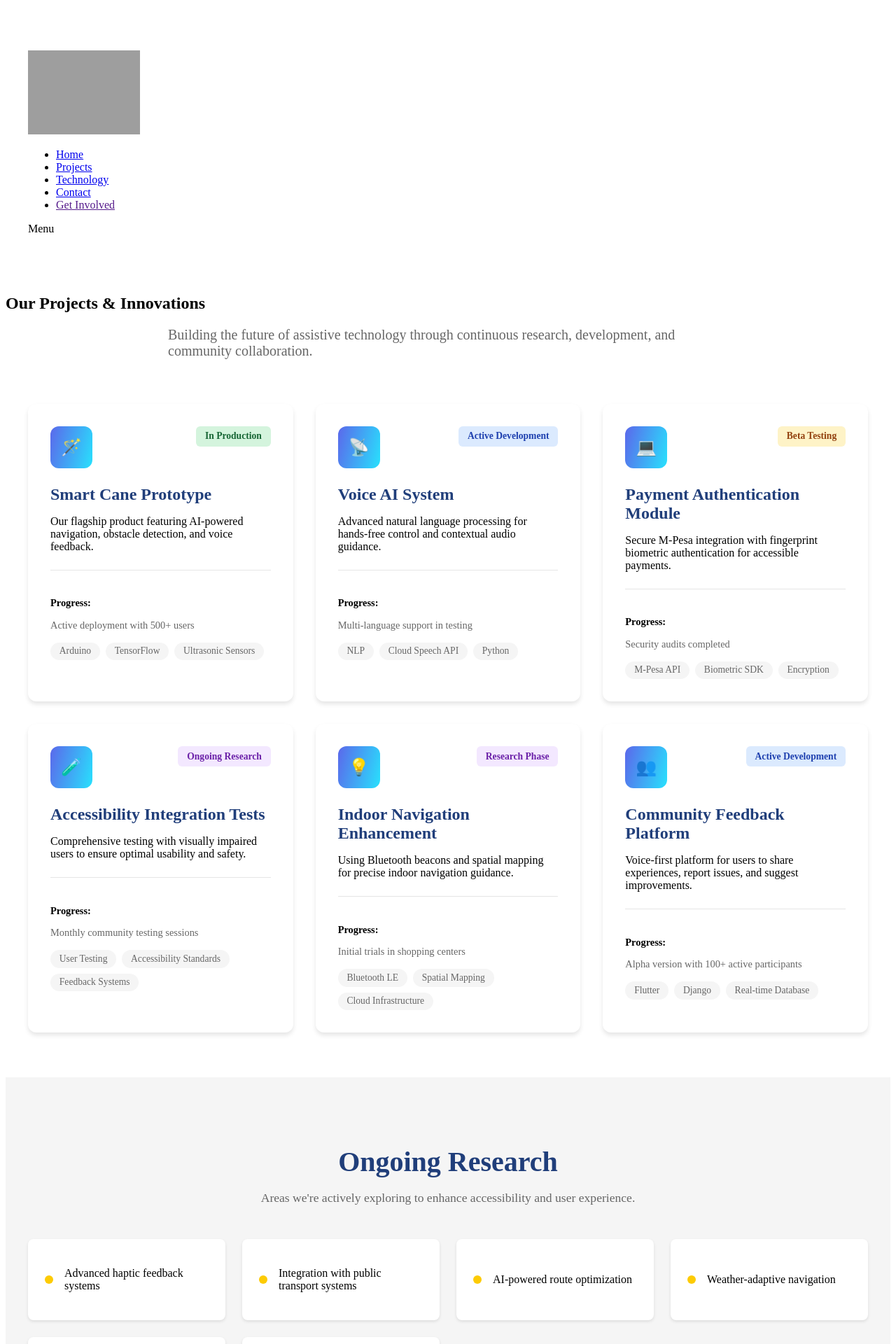
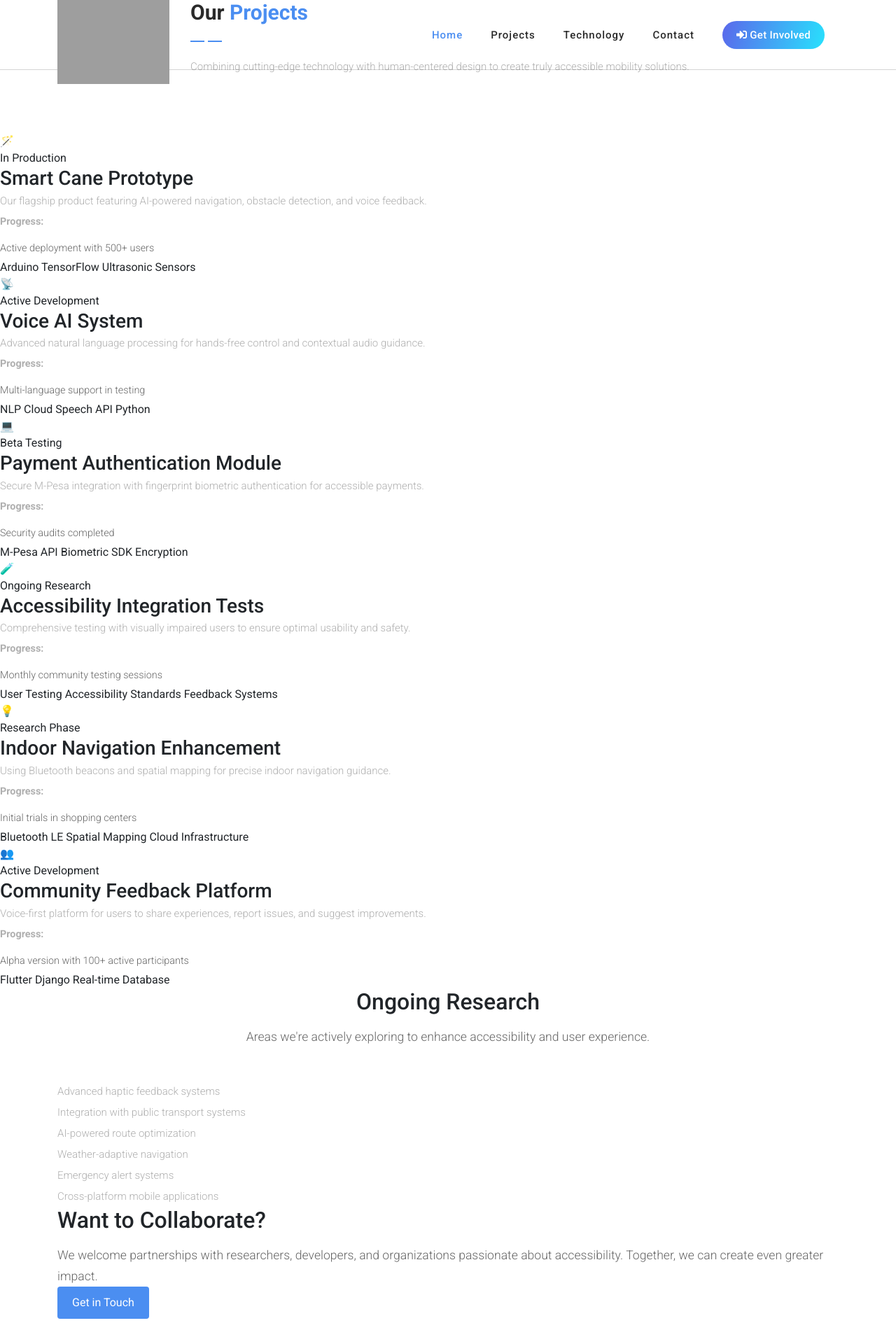
Before and after one commit to antonie-riziki/Sauti-Yetu-Official, a Django app: page /projects/ in a window 1280 px wide. Shown: the top 1920 px of the page at 70% size. Run offline with Django 5.2, Linux system fonts and the light colour scheme; some libraries are stand-ins or nearby versions; grey boxes are pictures that could not be loaded.

Commit message:
updated the system UI templates

```diff
--- a/SautiYetu/SautiYetu_app/templates/navbar.html
+++ b/SautiYetu/SautiYetu_app/templates/navbar.html
@@ -1,6 +1,7 @@
 
 
 {% load static %}
+
 
 
 <!-- ***** Header Area Start ***** -->
@@ -18,7 +19,7 @@
 
             <!-- ***** Menu Start ***** -->
             <ul class="nav">
-              <li class="scroll-to-section"><a href="#top" class="active">Home</a></li>
+              <li class="scroll-to-section"><a href="/" class="active">Home</a></li>
               <!-- <li class="scroll-to-section"><a href="#services">Services</a></li> -->
               <li class="scroll-to-section"><a href="/projects">Projects</a></li>
               <li class="scroll-to-section"><a href="/technology">Technology</a></li>
--- a/SautiYetu/SautiYetu_app/templates/projects.html
+++ b/SautiYetu/SautiYetu_app/templates/projects.html
@@ -4,171 +4,53 @@
 
 <!DOCTYPE html>
 <html lang="en">
-<head>
+
+  <head>
+
     <meta charset="UTF-8">
-    <meta name="viewport" content="width=device-width, initial-scale=1.0">
-    <title>Projects - Sauti Yetu</title>
-    <meta name="description" content="Explore Sauti Yetu's current projects and innovations in assistive technology for visual impairments.">
-    <style>
+    <meta name="viewport" content="width=device-width, initial-scale=1, shrink-to-fit=no">
+    <meta name="description" content="">
+    <meta name="author" content="">
+    <link rel="preconnect" href="https://fonts.googleapis.com">
+    <link rel="preconnect" href="https://fonts.gstatic.com" crossorigin>
+    <link href="https://fonts.googleapis.com/css2?family=Roboto:wght@100;300;400;500;700;900&display=swap" rel="stylesheet">
+
+    <title>Sauti Yetu</title>
+
+    <!-- Bootstrap core CSS -->
+    <link href="{% static 'vendor/bootstrap/css/bootstrap.min.css' %}" rel="stylesheet">
 
 
-        .container {
-            max-width: 1200px;
-            margin: 0 auto;
-            padding: 4rem 2rem;
-        }
-        h2 {
-            font-size: 2.5rem;
-            margin-bottom: 1rem;
-            color: #203E7A;
-        }
-        .projects-grid {
-            display: grid;
-            grid-template-columns: repeat(auto-fit, minmax(300px, 1fr));
-            gap: 2rem;
-        }
-        .project-card {
-            background: white;
-            padding: 2rem;
-            border-radius: 12px;
-            box-shadow: 0 4px 6px rgba(0,0,0,0.1);
-            transition: transform 0.3s;
-        }
-        .project-card:hover {
-            transform: translateY(-5px);
-            box-shadow: 0 10px 20px rgba(0,0,0,0.15);
-        }
-        .project-header {
-            display: flex;
-            justify-content: space-between;
-            align-items: flex-start;
-            margin-bottom: 1.5rem;
-        }
-        .project-icon {
-            width: 60px;
-            height: 60px;
-            background: linear-gradient(105deg, rgba(91,104,235,1) 0%, rgba(40,225,253,1) 100%);
-            border-radius: 12px;
-            display: flex;
-            align-items: center;
-            justify-content: center;
-            color: white;
-            font-size: 1.5rem;
-        }
-        .status-badge {
-            padding: 0.4rem 0.8rem;
-            border-radius: 6px;
-            font-size: 0.85rem;
-            font-weight: 600;
-        }
-        .status-production {
-            background: #d4f4dd;
-            color: #166534;
-        }
-        .status-development {
-            background: #dbeafe;
-            color: #1e40af;
-        }
-        .status-beta {
-            background: #fef3c7;
-            color: #92400e;
-        }
-        .status-research {
-            background: #f3e8ff;
-            color: #6b21a8;
-        }
-        .project-card h3 {
-            color: #203E7A;
-            margin-bottom: 1rem;
-            font-size: 1.5rem;
-        }
-        .project-progress {
-            margin-top: 1.5rem;
-            padding-top: 1.5rem;
-            border-top: 1px solid #e5e5e5;
-        }
-        .tech-tags {
-            display: flex;
-            flex-wrap: wrap;
-            gap: 0.5rem;
-            margin-top: 1rem;
-        }
-        .tech-tag {
-            background: #f5f5f5;
-            padding: 0.3rem 0.8rem;
-            border-radius: 15px;
-            font-size: 0.85rem;
-            color: #666;
-        }
-        .research-section {
-            background: #f5f5f5;
-        }
-        .research-grid {
-            display: grid;
-            grid-template-columns: repeat(auto-fit, minmax(250px, 1fr));
-            gap: 1.5rem;
-        }
-        .research-item {
-            background: white;
-            padding: 1.5rem;
-            border-radius: 8px;
-            display: flex;
-            align-items: center;
-            gap: 1rem;
-            box-shadow: 0 2px 4px rgba(0,0,0,0.1);
-        }
-        .research-dot {
-            width: 12px;
-            height: 12px;
-            background: #FDCB04;
-            border-radius: 50%;
-            flex-shrink: 0;
-        }
-        .cta-box {
-            background: white;
-            padding: 3rem;
-            border-radius: 12px;
-            box-shadow: 0 4px 6px rgba(0,0,0,0.1);
-            text-align: center;
-        }
-        .btn {
-            display: inline-block;
-            padding: 1rem 2rem;
-            margin-top: 1.5rem;
-            background: #203E7A;
-            color: white;
-            text-decoration: none;
-            border-radius: 8px;
-            font-weight: 600;
-            transition: all 0.3s;
-        }
-        .btn:hover {
-            background: #1a3260;
-            transform: translateY(-2px);
-        }
-        footer {
-            background: #203E7A;
-            color: white;
-            text-align: center;
-            padding: 2rem;
-        }
-        @media (max-width: 768px) {
-            .hero h1 {
-                font-size: 2rem;
-            }
-        }
-    </style>
-</head>
+    <!-- Additional CSS Files -->
+    <link rel="stylesheet" href="https://use.fontawesome.com/releases/v5.8.1/css/all.css" integrity="sha384-50oBUHEmvpQ+1lW4y57PTFmhCaXp0ML5d60M1M7uH2+nqUivzIebhndOJK28anvf" crossorigin="anonymous">
+    <link rel="stylesheet" href="{% static 'css/templatemo-chain-app-dev.css' %}">
+    <link rel="stylesheet" href="{% static 'css/animated.css' %}">
+    <link rel="stylesheet" href="{% static 'css/owl.css' %}">
+
+
+    <!-- Icons -->
+    <script src="https://unpkg.com/lucide@latest"></script>
+
+  </head>
+
 <body>
 
     {% include 'navbar.html' %}
 
-    <section class="hero">
-        <h1>Our Projects & Innovations</h1>
-        <p style="font-size: 1.25rem; max-width: 800px; margin: 0 auto; color: #666;">Building the future of assistive technology through continuous research, development, and community collaboration.</p>
-    </section>
 
-    <section class="container">
+    <section class="projects-container">
+       <div class="container" style="padding-bottom: 80px;">
+            <div class="row">
+                <div class="col-lg-8 offset-lg-2">
+                <div class="section-heading  wow fadeInDown" data-wow-duration="1s" data-wow-delay="0.5s" style="align-items:  center;">
+                    <h4>Our <em>Projects</em></h4>
+                    <img src="{% static 'images/heading-line-dec.png' %}" alt="">
+                    <p>Combining cutting-edge technology with human-centered design to create truly accessible mobility solutions.</p>
+                </div>
+            </div>
+        </div>
+
+        </div>
         <div class="projects-grid">
             <div class="project-card">
                 <div class="project-header">
```
Also changed, not shown: SautiYetu/SautiYetu_app/templates/technology.html (+24 -0 lines), 1 other file.
